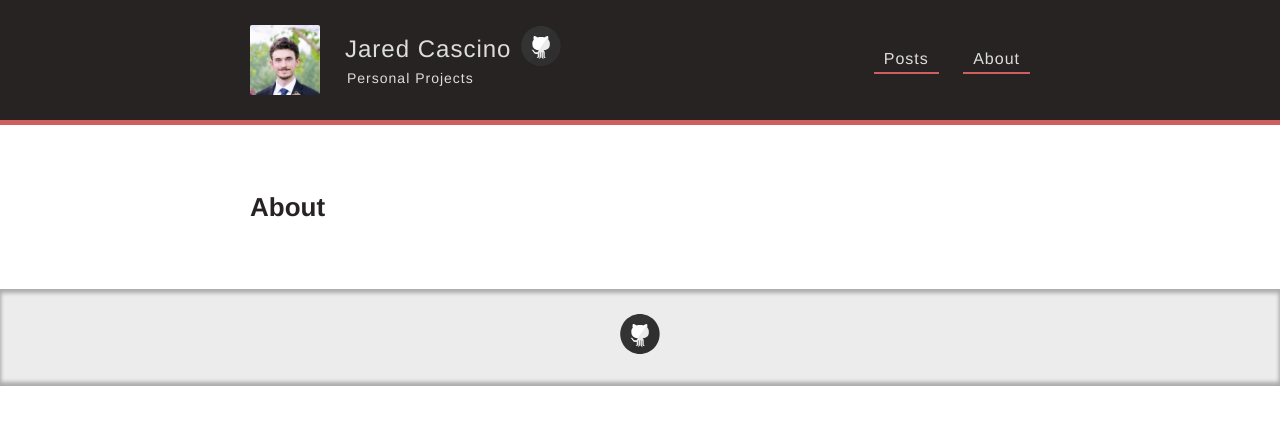
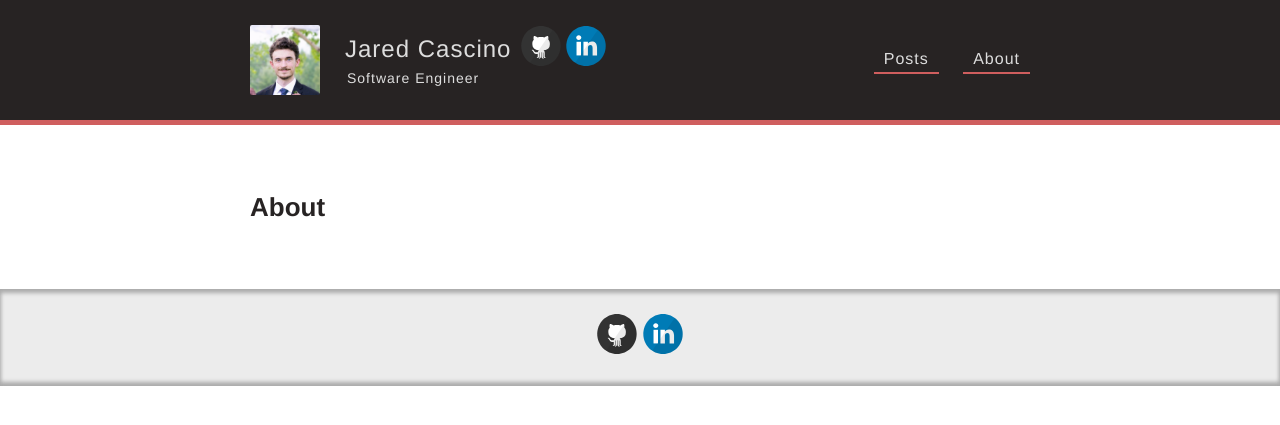
Before and after one commit to jred1/jred1.github.io, a Jekyll site: the page built from about.md, in a window 1280 px wide. Shown: the top 425 px of the page. Built offline with Jekyll 4.4.1, drawn with Linux system fonts in a browser that asks for light colours.

```diff
--- a/_config.yml
+++ b/_config.yml
@@ -1,5 +1,5 @@
 name: Jared Cascino
-description: Personal Projects
+description: Software Engineer
 avatar: /images/avatar.png
 
 # Includes an icon in the footer for each username you enter
@@ -10,7 +10,7 @@
   flickr:
   github: jred1
   instagram:
-  linkedin:
+  linkedin: jared-cascino
   pinterest:
   rss: # just type anything here for a working RSS icon
   twitter:
```
